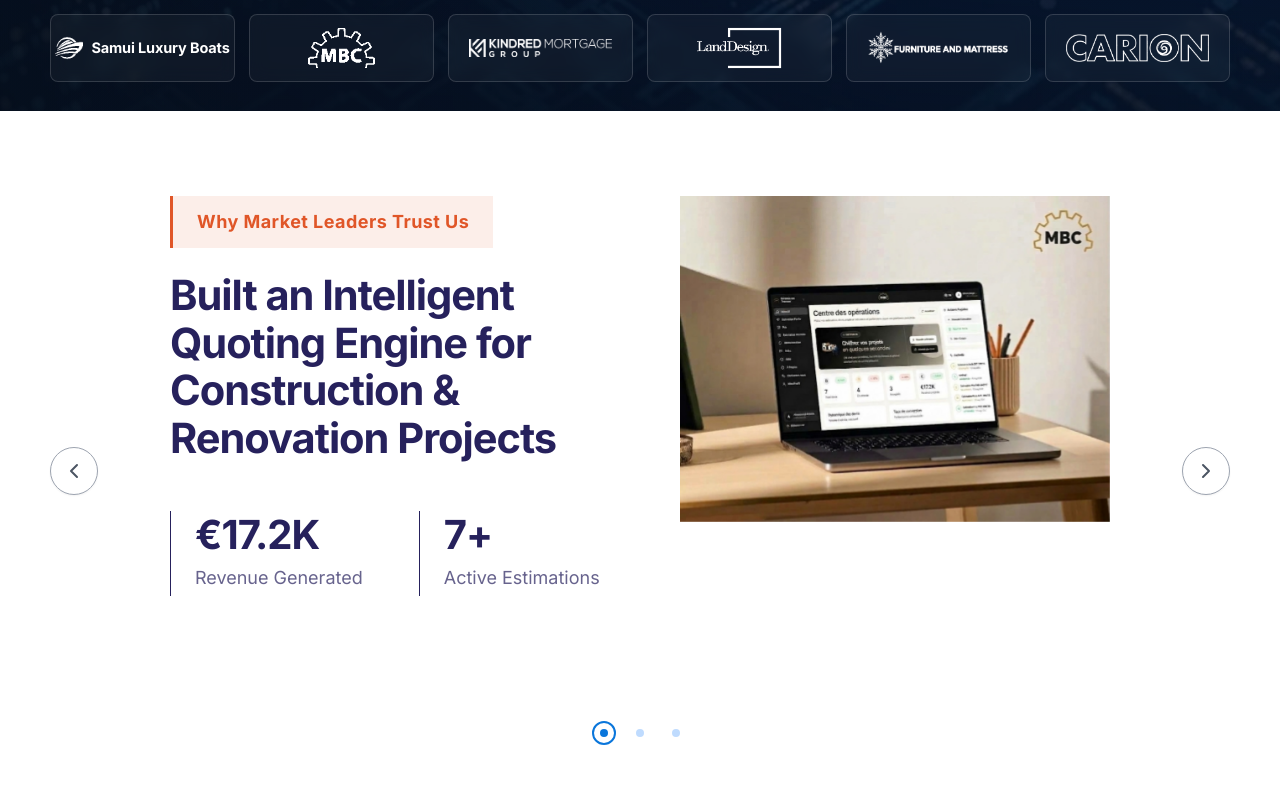
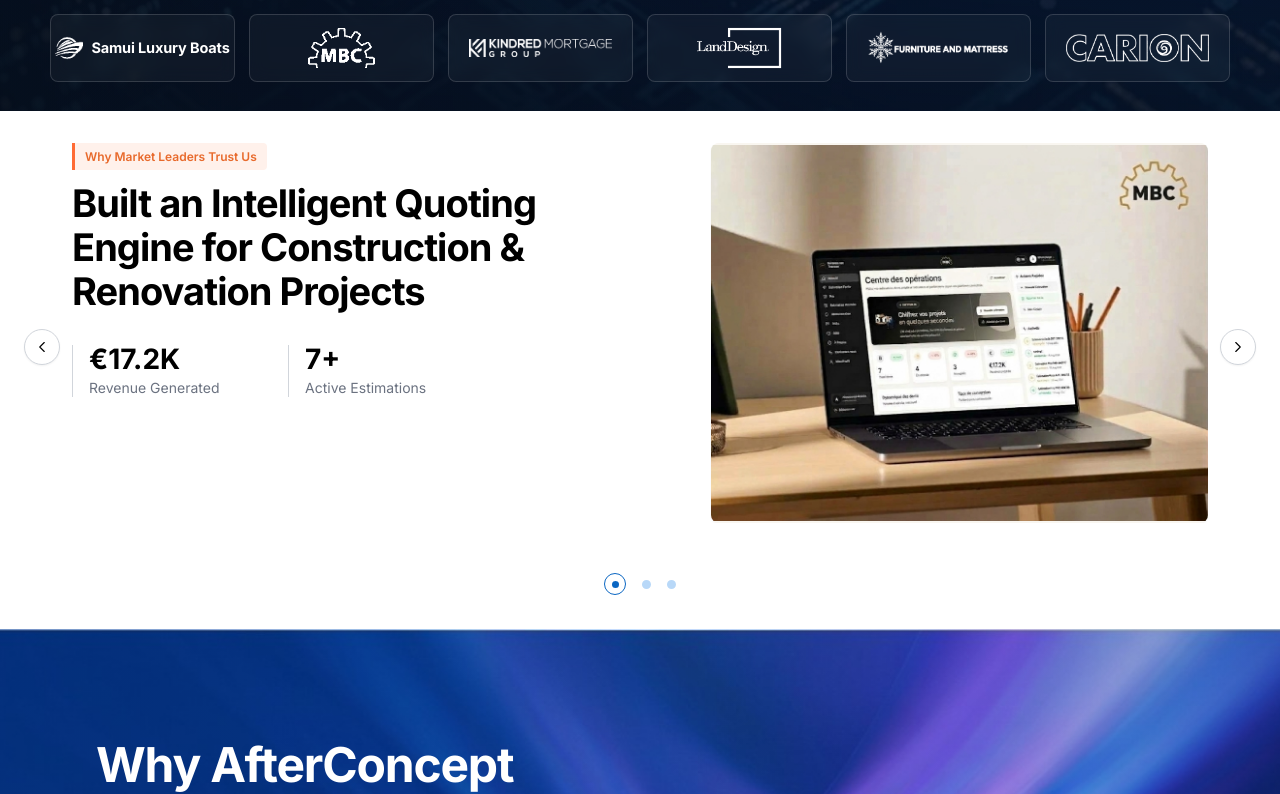
Before and after one commit to uzairr/after-concept-website, a Next.js app: page / in a window 1280 px wide. Shown: the part 689-1483 px from the top of the page. Built offline with nearby package versions, Linux system fonts and the light colour scheme.

Commit message:
fix: match Arbisoft dots size and Why Market Leaders label placement

```diff
--- a/components/CarouselSection.tsx
+++ b/components/CarouselSection.tsx
@@ -19,7 +19,6 @@ const dummyCards = [
       },
     ],
     image: "/images/project-mbc-v3.jpg",
-    aspect: "aspect-[1024/777] max-w-[530px]",
   },
   {
     id: 2,
@@ -37,7 +36,6 @@ const dummyCards = [
       },
     ],
     image: "/images/project-landdesign-v4.jpg",
-    aspect: "aspect-[1024/777] max-w-[530px]",
   },
   {
     id: 3,
@@ -55,162 +53,139 @@ const dummyCards = [
       },
     ],
     image: "/images/project-pricewatch-v4.jpg",
-    aspect: "aspect-[1024/777] max-w-[530px]",
   },
 ];
 
 export default function CarouselSection() {
   const [current, setCurrent] = useState(0);
-  const [prev, setPrev] = useState<number | null>(null);
-  const [dir, setDir] = useState<1 | -1>(1);
-  const [isTransitioning, setIsTransitioning] = useState(false);
+  const [touchStart, setTouchStart] = useState<number | null>(null);
+  const [touchEnd, setTouchEnd] = useState<number | null>(null);
 
-  const goToSlide = (nextIndex: number, direction: 1 | -1 = 1) => {
-    if (nextIndex === current || isTransitioning) return;
-    setPrev(current);
+  const goToSlide = (nextIndex: number) => {
     setCurrent(nextIndex);
-    setDir(direction);
-    setIsTransitioning(true);
   };
 
   const nextSlide = () => {
-    goToSlide((current + 1) % dummyCards.length, 1);
+    setCurrent((prev) => (prev + 1) % dummyCards.length);
   };
 
   const prevSlide = () => {
-    goToSlide((current - 1 + dummyCards.length) % dummyCards.length, -1);
+    setCurrent((prev) => (prev - 1 + dummyCards.length) % dummyCards.length);
   };
 
+  const minSwipeDistance = 50;
+
+  const onTouchStart = (e: React.TouchEvent) => {
+    setTouchEnd(null);
+    setTouchStart(e.targetTouches[0].clientX);
+  };
+
+  const onTouchMove = (e: React.TouchEvent) => {
+    setTouchEnd(e.targetTouches[0].clientX);
+  };
+
+  const onTouchEnd = () => {
+    if (!touchStart || !touchEnd) return;
+    const distance = touchStart - touchEnd;
+    const isLeftSwipe = distance > minSwipeDistance;
+    const isRightSwipe = distance < -minSwipeDistance;
+    if (isLeftSwipe) {
+      nextSlide();
+    } else if (isRightSwipe) {
+      prevSlide();
+    }
+  };
+
+  // Auto-play effect: advances slide every 7 seconds
   useEffect(() => {
-    if (isTransitioning) {
-      const timer = setTimeout(() => {
-        setIsTransitioning(false);
-        setPrev(null);
-      }, 800);
-      return () => clearTimeout(timer);
-    }
-  }, [isTransitioning]);
-
-  // Auto-play effect: advances the slide every 10 seconds of inactivity
-  useEffect(() => {
-    const timer = setTimeout(() => {
-      goToSlide((current + 1) % dummyCards.length, 1);
-    }, 10000);
-    return () => clearTimeout(timer);
-  }, [current, isTransitioning]);
+    const timer = setInterval(() => {
+      setCurrent((prev) => (prev + 1) % dummyCards.length);
+    }, 7000);
+    return () => clearInterval(timer);
+  }, [current]);
 
   return (
-    <section className="h-[calc(100vh-80px)] min-h-[600px] bg-white relative flex flex-col justify-center border-b border-gray-200 overflow-hidden">
-      {/* Fixed UI Layer for Arrows & Pagination */}
-      <div className="absolute inset-0 w-full pointer-events-none z-30 flex justify-center items-center">
-        <div className="relative w-full h-full lg:max-w-none min-[2500px]:max-w-none min-[2500px]:px-[590px] mx-auto">
-          {/* Previous Button */}
+    <section className="w-full bg-white pt-6 md:pt-8 pb-8 relative overflow-hidden">
+      {/* Inner Container */}
+      <div className="max-w-[1280px] mx-auto px-6 lg:px-10 relative flex flex-col">
+        {/* Left Arrow */}
         <button
           onClick={prevSlide}
-            className="pointer-events-auto hidden lg:flex absolute top-1/2 left-4 lg:left-[50px] min-[2500px]:left-[calc(590px+2rem)] -translate-y-1/2 w-12 h-12 rounded-full border border-gray-400 items-center justify-center hover:border-gray-800 hover:bg-gray-50 transition-colors bg-white shadow-sm"
+          className="absolute left-0 md:left-2 lg:-left-2 top-[45%] -translate-y-1/2 w-9 h-9 rounded-full border border-gray-300 bg-white flex items-center justify-center hover:bg-gray-50 z-10 shadow-sm transition-colors cursor-pointer"
           aria-label="Previous slide"
         >
           <svg
             xmlns="http://www.w3.org/2000/svg"
-              width="24"
-              height="24"
+            width="18"
+            height="18"
             viewBox="0 0 24 24"
             fill="none"
             stroke="currentColor"
-              strokeWidth="2"
+            strokeWidth="1.5"
             strokeLinecap="round"
             strokeLinejoin="round"
-              className="text-gray-600"
+            className="text-black"
           >
             <polyline points="15 18 9 12 15 6"></polyline>
           </svg>
         </button>
 
-          {/* Next Button */}
+        {/* Right Arrow */}
         <button
           onClick={nextSlide}
-            className="pointer-events-auto hidden lg:flex absolute top-1/2 right-4 lg:right-[50px] min-[2500px]:right-[calc(590px+2rem)] -translate-y-1/2 w-12 h-12 rounded-full border border-gray-400 items-center justify-center hover:border-gray-800 hover:bg-gray-50 transition-colors bg-white shadow-sm"
+          className="absolute right-0 md:right-2 lg:-right-2 top-[45%] -translate-y-1/2 w-9 h-9 rounded-full border border-gray-300 bg-white flex items-center justify-center hover:bg-gray-50 z-10 shadow-sm transition-colors cursor-pointer"
           aria-label="Next slide"
         >
           <svg
             xmlns="http://www.w3.org/2000/svg"
-              width="24"
-              height="24"
+            width="18"
+            height="18"
             viewBox="0 0 24 24"
             fill="none"
             stroke="currentColor"
-              strokeWidth="2"
+            strokeWidth="1.5"
             strokeLinecap="round"
             strokeLinejoin="round"
-              className="text-gray-600"
+            className="text-black"
           >
             <polyline points="9 18 15 12 9 6"></polyline>
           </svg>
         </button>
-        </div>
+
+        {/* Sliding Track with horizontal flex layout */}
+        <div
+          className="w-full overflow-hidden"
+          onTouchStart={onTouchStart}
+          onTouchMove={onTouchMove}
+          onTouchEnd={onTouchEnd}
+        >
+          <div
+            className="flex transition-transform duration-500 ease-out"
+            style={{ transform: `translateX(-${current * 100}%)` }}
+          >
+            {dummyCards.map((card) => (
+              <div key={card.id} className="w-full flex-shrink-0 min-w-full">
+                <div className="grid grid-cols-1 lg:grid-cols-[1.1fr_0.9fr] gap-8 items-start">
+                  {/* Left Content */}
+                  <div className="flex flex-col">
+                    <div className="inline-flex items-center px-2.5 py-1 bg-[#FFF1EB] text-[#E86A2C] text-[12px] font-semibold border-l-[3px] border-l-[#FF6B35] mb-3 rounded-r self-start">
+                      {card.tag}
                     </div>
 
-      {/* Padded Container for Huge Screens */}
-      <div className="w-full min-[2500px]:px-[590px] lg:px-[50px]">
-        {/* Clipped Sliding Track */}
-        <div className="lg:max-w-none min-[2500px]:max-w-none w-full mx-auto relative z-10 overflow-hidden">
-          <div className="grid w-full">
-            {dummyCards.map((card, idx) => {
-              const isCurrent = idx === current;
-              const isPrev = idx === prev;
-
-              let zIndex = 0;
-              let transform = 'translate3d(0, 0, 0)';
-              let animation = 'none';
-              const isVisible = isCurrent || isPrev;
-
-              if (isCurrent) {
-                zIndex = 20;
-                if (isTransitioning) {
-                  animation = dir === 1
-                    ? 'carouselSlideInRight 800ms cubic-bezier(0.33, 1, 0.68, 1) forwards'
-                    : 'carouselSlideInLeft 800ms cubic-bezier(0.33, 1, 0.68, 1) forwards';
-                }
-              } else if (isPrev) {
-                zIndex = 10;
-                transform = 'translate3d(0, 0, 0)';
-              }
-
-              return (
-                <div
-                  key={card.id}
-                  className="col-start-1 row-start-1 w-full"
-                  style={{
-                    transform,
-                    animation,
-                    zIndex,
-                    visibility: isVisible ? 'visible' : 'hidden',
-                    pointerEvents: isCurrent ? 'auto' : 'none',
-                    willChange: isTransitioning ? 'transform' : 'auto',
-                  }}
-                >
-                  {/* Inner Content Centered */}
-                  <div className="w-full bg-white flex items-center justify-center px-8 lg:px-[88px]">
-                    <div className="flex flex-col lg:flex-row items-start gap-10 lg:gap-16 xl:gap-20 w-full min-h-[400px]">
-                      {/* Left Content */}
-                      <div className="flex-1 relative">
-                        <div className="inline-block px-6 py-3 mb-6 text-[#e05628] bg-[#e05628]/10 border-l-[3px] border-[#e05628] text-base lg:text-lg font-bold tracking-wide">
-                          {card.tag}
-                        </div>
-                        <h2 className="text-3xl lg:text-[2.6rem] font-bold text-[#26215C] mb-12 leading-[1.15] tracking-tight">
+                    <h2 className="text-[28px] md:text-[32px] lg:text-[38px] font-bold leading-[1.15] tracking-tight text-[#0B0B0F] md:text-black max-w-[550px]">
                       {card.title}
                     </h2>
 
-                        <div className="flex flex-col sm:flex-row gap-10 sm:gap-14">
-                          {card.stats?.map((stat, idx) => (
+                    <div className="grid grid-cols-2 gap-8 mt-6 md:mt-8 max-w-[400px]">
+                      {card.stats?.map((stat, sIdx) => (
                         <div
-                              key={idx}
-                              className="flex flex-col border-l border-[#26215C] pl-6 py-1"
+                          key={sIdx}
+                          className="flex flex-col pl-4 border-l border-gray-300"
                         >
-                              <span className="text-4xl lg:text-[2.5rem] font-bold text-[#26215C] mb-2 tracking-tight">
+                          <span className="text-[26px] md:text-[28px] font-bold text-black leading-none">
                             {stat.value}
                           </span>
-                              <span className="text-[#26215C]/70 text-lg leading-relaxed max-w-[220px]">
+                          <span className="text-[13px] md:text-[14px] text-gray-500 font-normal leading-[1.3] mt-1.5">
                             {stat.label}
                           </span>
                         </div>
@@ -218,66 +193,43 @@ export default function CarouselSection() {
                     </div>
                   </div>
 
-                      {/* Right Content - Image */}
-                      <div className="flex-1 w-full relative flex justify-end">
-                        <div className={`w-full overflow-hidden bg-transparent cursor-pointer ${card.aspect || 'aspect-[16/10]'}`}>
+                  {/* Right Image Box */}
+                  <div className="relative w-full h-[300px] md:h-[340px] lg:h-[380px] flex items-center justify-center bg-[#F9F6F0] rounded-lg overflow-hidden shadow-sm">
                     <img
                       src={card.image}
                       alt={card.title}
-                            style={{ willChange: "transform" }}
-                            className="w-full h-full object-cover transition-transform duration-[1500ms] ease-[cubic-bezier(0.16,1,0.3,1)] hover:scale-105"
+                      className="w-full h-[300px] md:h-[340px] lg:h-[380px] object-contain p-4 md:p-0"
                     />
                   </div>
                 </div>
               </div>
-                  </div>
-              </div>
-            );
-          })}
-        </div>
+            ))}
           </div>
         </div>
 
-      {/* Pagination Dots */}
-      <div className="flex justify-center items-center gap-3 mt-12 h-[20px] lg:h-[24px]">
+        {/* Bottom 3 Dots */}
+        <div className="flex items-center justify-center gap-[12px] mt-12">
           {dummyCards.map((_, idx) => {
             const isActive = idx === current;
             return (
               <button
                 key={idx}
-              onClick={() => goToSlide(idx, idx > current ? 1 : -1)}
-              className="relative flex items-center justify-center w-[16px] h-[16px] lg:w-[24px] lg:h-[24px] rounded-full focus:outline-none group"
+                onClick={() => goToSlide(idx)}
+                className="flex items-center justify-center focus:outline-none p-0.5 cursor-pointer"
                 aria-label={`Go to slide ${idx + 1}`}
               >
-              {/* Outer Ring */}
-              <div
-                className={`absolute inset-0 rounded-full border-[1.5px] lg:border-2 border-[#0a76db] transition-all duration-300 ease-out ${
-                  isActive ? "opacity-100 scale-100" : "opacity-0 scale-50"
-                }`}
-              />
-
-              {/* Inner Dot */}
-              <div
-                className={`rounded-full transition-all duration-300 ease-out ${
-                  isActive
-                    ? "w-[4px] h-[4px] lg:w-[8px] lg:h-[8px] bg-[#0a76db]"
-                    : "w-[6px] h-[6px] lg:w-[8px] lg:h-[8px] bg-[#bfdbfe] group-hover:bg-[#93c5fd]"
-                }`}
-              />
+                {isActive ? (
+                  <div className="w-[22px] h-[22px] rounded-full border-[1.8px] border-[#0A66C2] flex items-center justify-center">
+                    <div className="w-[7px] h-[7px] bg-[#0A66C2] rounded-full" />
+                  </div>
+                ) : (
+                  <div className="w-[9px] h-[9px] rounded-full bg-[#B8D8F8] hover:bg-[#8EC2F5] transition-colors" />
+                )}
               </button>
             );
           })}
         </div>
-      <style dangerouslySetInnerHTML={{ __html: `
-        @keyframes carouselSlideInRight {
-          0% { transform: translate3d(100%, 0, 0); }
-          100% { transform: translate3d(0, 0, 0); }
-        }
-        @keyframes carouselSlideInLeft {
-          0% { transform: translate3d(-100%, 0, 0); }
-          100% { transform: translate3d(0, 0, 0); }
-        }
-      `}} />
+      </div>
     </section>
   );
 }
```
Lines whose indentation alone changed are shown as unchanged.
